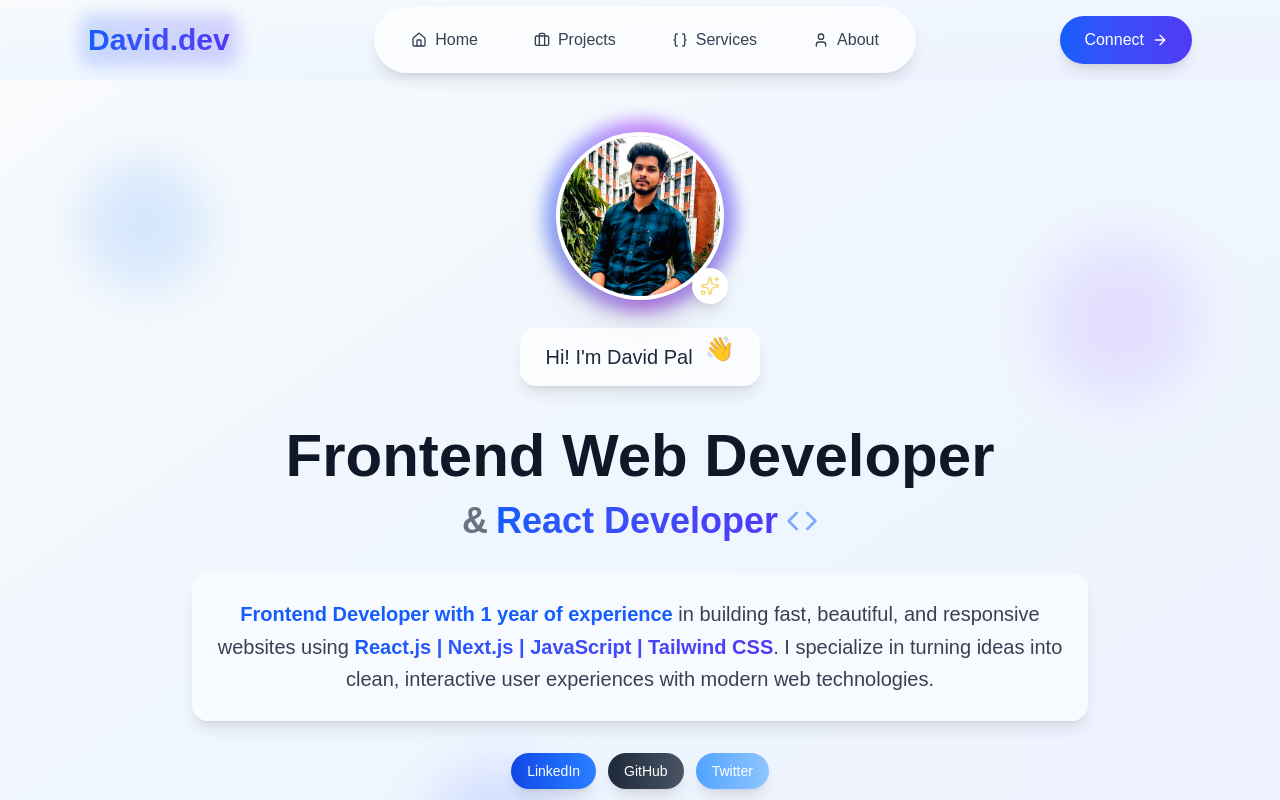
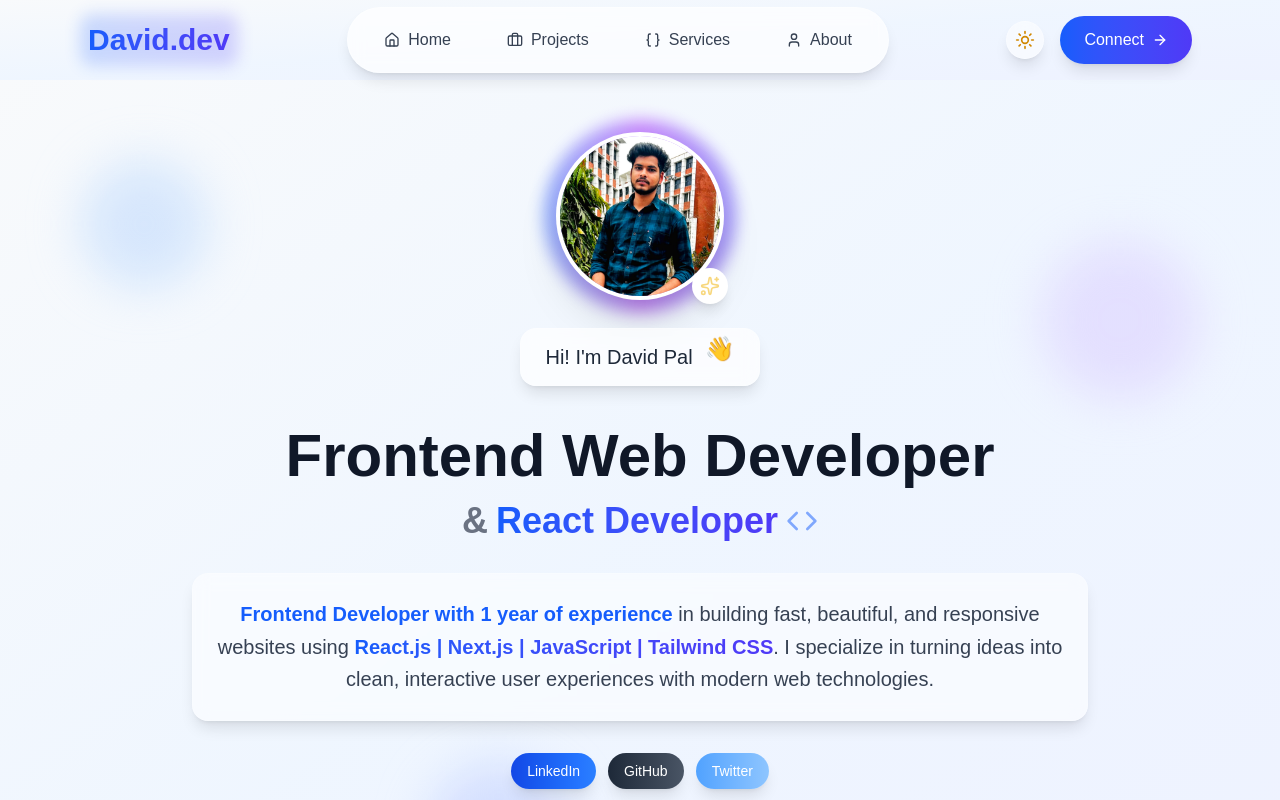
Before and after one commit to DAVID25JAVA/David_Portfolio, a Next.js app: page / in a window 1280 px wide. Shown: the top 800 px of the page. Built offline with nearby package versions, Linux system fonts and the light colour scheme; a web font is replaced by a local one.

Commit message:
add theme features

```diff
--- a/app/components/Navbar.js
+++ b/app/components/Navbar.js
@@ -1,5 +1,5 @@
 "use client";
-import React, { useState, useEffect } from "react";
+import React, { useState, useEffect, useContext } from "react";
 import {
   Menu,
   X,
@@ -10,18 +10,34 @@ import {
   User,
   Briefcase,
   MessageCircle,
-  Braces
+  Braces,
 } from "lucide-react";
 
 function Navbar() {
   const [mobileMenu, setMobileMenu] = useState(false);
-  const [isDarkMode, setIsDarkMode] = useState(false);
   const [scrolled, setScrolled] = useState(false);
+  const [themeMode, setThemeMode] = useState("dark");
+
+  useEffect(() => {
+    const prefersDark = window.matchMedia("(prefers-color-scheme: dark)");
+    console.log(prefersDark);
+    handleThemeMode(prefersDark.matches ? "dark" : "light");
+  }, []);
+
+  const handleThemeMode = (mode) => {
+    console.log(mode);
+    if (mode == "dark") {
+      document.documentElement.classList.add("dark");
+    } else {
+      document.documentElement.classList.remove("dark");
+    }
+    setThemeMode(mode);
+  };
 
   const handleScroll = (id) => {
     const element = document.getElementById(id);
     if (element) {
-      element.scrollIntoView({ behavior: "smooth",});
+      element.scrollIntoView({ behavior: "smooth" });
     }
   };
 
@@ -61,10 +77,10 @@ function Navbar() {
             : "bg-gradient-to-br from-slate-50 via-blue-50 to-indigo-50 backdrop-blur-lg"
         }`}
       >
-        <div className="max-w-6xl mx-auto px-4 sm:px-6">
+        <div className={`max-w-6xl mx-auto px-4 sm:px-6  `}>
           <div className="flex justify-between items-center h-16 md:h-20">
             {/* Logo */}
-            <div onClick={()=>handleScroll("home")} className="flex-shrink-0">
+            <div onClick={() => handleScroll("home")} className="flex-shrink-0">
               <div className="relative group">
                 <div className="absolute -inset-2 bg-gradient-to-r from-blue-600 to-indigo-600 rounded-xl blur opacity-20 group-hover:opacity-40 transition duration-300"></div>
                 <div className="relative bg-gradient-to-r from-blue-600 to-indigo-600 bg-clip-text">
@@ -98,17 +114,19 @@ function Navbar() {
             {/* Right Side Icons & Button */}
             <div className="flex items-center gap-4">
               {/* Theme Toggle */}
-              {/* <button
-                onClick={() => setIsDarkMode(!isDarkMode)}
+              <button
+                onClick={() =>
+                  handleThemeMode(themeMode === "dark" ? "light" : "dark")
+                }
                 className="relative p-2 cursor-pointer rounded-full bg-white/50 backdrop-blur-sm border border-white/30 shadow-lg hover:shadow-xl transform hover:scale-110 transition duration-300 group"
               >
-                <div className="absolute  inset-0 bg-gradient-to-r from-blue-400 to-indigo-400 rounded-full opacity-0 group-hover:opacity-20 transition duration-300"></div>
-                {isDarkMode ? (
+                <div className="absolute inset-0 bg-gradient-to-r from-blue-400 to-indigo-400 rounded-full opacity-0 group-hover:opacity-20 transition duration-300"></div>
+                {themeMode === "dark" ? (
+                  <Moon className="w-5 h-5 text-gray-600 relative z-10" />
+                ) : (
                   <Sun className="w-5 h-5 text-yellow-600 relative z-10" />
-                ) : (
-                  <Moon className="w-5 h-5 text-gray-600 relative z-10" />
                 )}
-              </button> */}
+              </button>
 
               {/* Connect Button - Desktop */}
               <div className="hidden md:block">
--- a/app/globals.css
+++ b/app/globals.css
@@ -1,26 +1,15 @@
 @import "tailwindcss";
+@custom-variant dark (&:where(.dark, .dark *));
 
-:root {
-  --background: #ffffff;
-  --foreground: #171717;
-}
+
 
 @theme inline {
-  --color-background: var(--background);
-  --color-foreground: var(--foreground);
   --font-sans: var(--font-geist-sans);
   --font-mono: var(--font-geist-mono);
 }
 
-@media (prefers-color-scheme: dark) {
-  :root {
-    /* --background: #11001F; */
-    --foreground: #ededed;
-  }
-}
+
 
 body {
-  /* background: var(--background); */
-  color: var(--foreground);
   font-family: Arial, Helvetica, sans-serif;
 }
--- a/app/page.js
+++ b/app/page.js
@@ -1,4 +1,4 @@
-import Image from "next/image";
+"use client";
 import Navbar from "./components/Navbar";
 import Header from "./components/Header";
 import About from "./components/About";
@@ -11,14 +11,14 @@ import Service from "./components/Service";
 export default function Home() {
   return (
     <>
-      <Toaster/>
+      <Toaster />
       <Navbar />
       <Header />
       <About />
       <Projects />
       <Service />
       <GetInTouch />
-      <Footer/>
+      <Footer />
     </>
   );
 }
```
